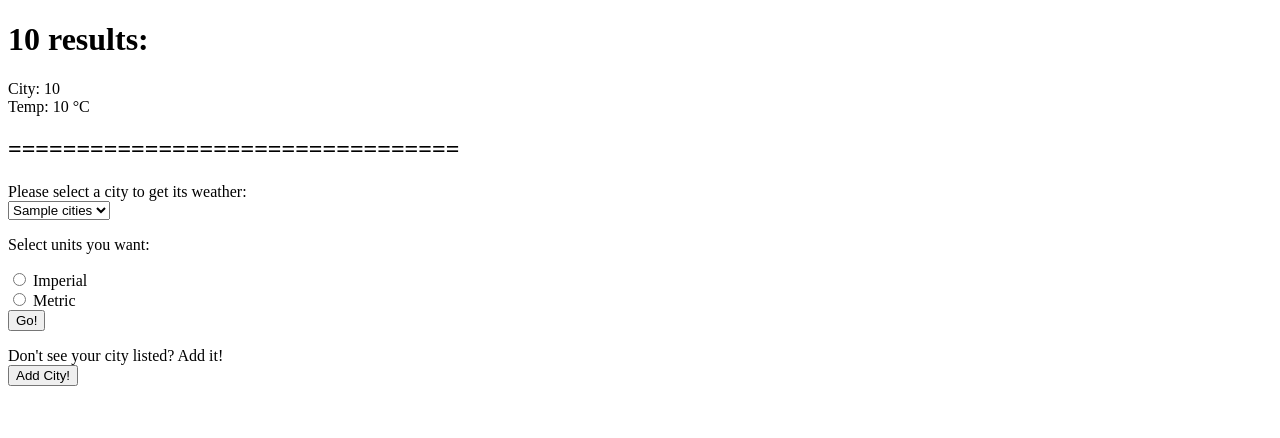
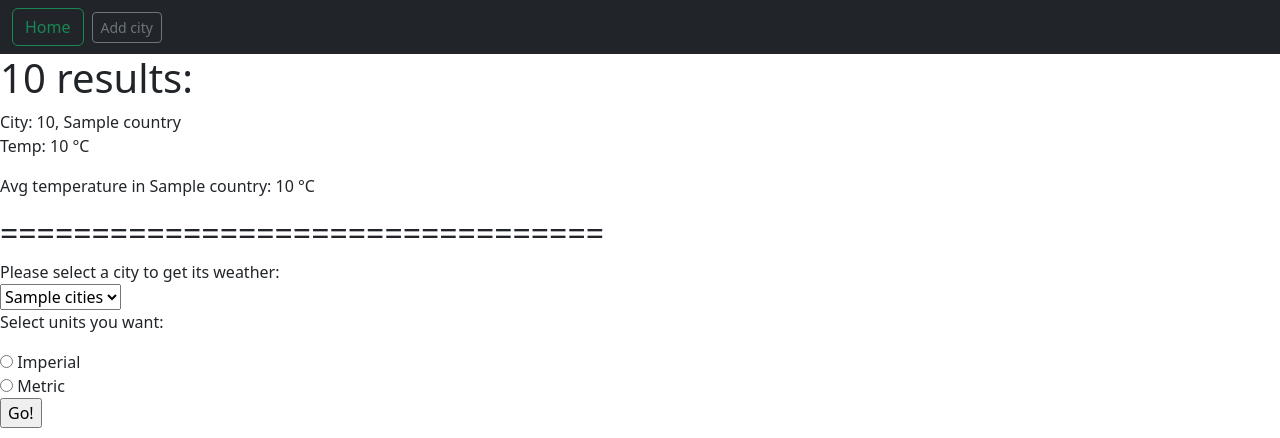
Before and after one commit to zeeshan-shafeek/Weather-website, a Flask app: template templates/results.html in a window 1280 px wide. Shown: the top 438 px of the page. Run offline with Flask 2, Linux system fonts and the light colour scheme; the template is opened without the code that fills it: most values are stand-ins (such as "Sample title", 1, 10 or a date in 2020); parts of the project's set-up code (start-up, migrations or seed data) failed here and were passed over.

Commit message:
successful country implimentation, added bootstrap

```diff
--- a/Weather.py
+++ b/Weather.py
@@ -16,6 +16,7 @@ class WeatherApp:
         try:
             self.city = self.reply.json()['name']
             self.country = self.reply.json()['sys']['country']
+            self.temp = float(self.reply.json()['main']['temp'])
         except KeyError:
             pass
         if self.reply.status_code != 200:
@@ -26,4 +27,4 @@ class WeatherApp:
 
     def check_temp(self):
         self.request_data()
-        return self.reply.json()['main']['temp']
+        return self.temp
--- a/app.py
+++ b/app.py
@@ -10,21 +10,20 @@ app.config["SQLALCHEMY_TRACK_MODIFICATIONS"] = False
 db = SQLAlchemy(app)
 
 
-class Cities(db.Model):
-    _id = db.Column("id", db.Integer, primary_key=True)
-    cities = db.Column(db.String(50))
-    temp = db.Column(db.float)
-    country_id = db.column(db.integer, db.ForeignKey('countries.id'))
+class Countries(db.Model):
+    id = db.Column(db.Integer, primary_key=True)
+    countries = db.Column(db.String(50))
+    cities = db.relationship('Cities', backref='countries')
 
 
-class Countries(db.Model):
-    _id = db.Column("id", db.Integer, primary_key=True)
-    Countries = db.Column(db.String(50))
-    temp = db.Column(db.float)
-    cities = db.relationship('Cities', backref='country')
+class Cities(db.Model):
+    id = db.Column(db.Integer, primary_key=True)
+    cities = db.Column(db.String(50))
+    temp = db.Column(db.Float)
+    countries_id = db.Column(db.Integer, db.ForeignKey('countries.id'))
 
-    def __init__(self, city):
-        self.cities = city
+    # def __init__(self, city):
+    #     self.cities = city
 
 
 @app.route('/', methods=["POST", "GET"])
@@ -34,16 +33,26 @@ def home():
         try:
             unit = request.form['unit']
         except KeyError:
-            db_city = Weather.WeatherApp(city, "imperial").city
+            result = Weather.WeatherApp(city, "metric")
+            if result.status == 'City not found!':
+                flash("Not a valid city")
+                return render_template("search.html", city_list=Cities.query.all())
+            db_city = result.city
+            db_country = result.country
+            db_temp = result.temp
+
             found_city = Cities.query.filter_by(cities=db_city).first()
             if found_city:
                 flash("city already added!")
             else:
-                test_city = Weather.WeatherApp(city, "imperial")
-                if test_city.status == 'City not found!':
-                    flash("Not a valid city")
-                    return render_template("search.html", city_list=Cities.query.all())
-                citi = Cities(db_city)
+                countri = Countries.query.filter_by(countries=db_country).first()
+                if countri:
+                    pass
+                else:
+                    countri = Countries(countries=db_country)
+                    db.session.add(countri)
+                    db.session.commit()
+                citi = Cities(cities=db_city, countries=countri, temp=db_temp)
                 db.session.add(citi)
                 db.session.commit()
                 flash("City added!")
@@ -62,7 +71,17 @@ def get_weather(city, unit):
 
     result = Weather.WeatherApp(city, unit)
     if result.status != 'City not found!':
-        return render_template("results.html", city=city, unit=unit, temp=result.check_temp(),
+        cities = Cities.query.filter_by(cities=city).first()
+        country = Countries.query.filter_by(countries=cities.countries.countries).first()
+        all_city = country.cities
+        country_temp = 0.0
+        for c in all_city:
+            country_temp += c.temp
+        country_temp = country_temp/len(all_city)
+        print(country_temp)
+        return render_template("results.html", city=city, unit=unit, country=cities.countries.countries,
+                               temp=result.check_temp(),
+                               country_temp=country_temp,
                                city_list=Cities.query.all())
     else:
         return render_template("404page.html", city=city, city_list=Cities.query.all())
--- a/templates/base.html
+++ b/templates/base.html
@@ -2,11 +2,30 @@
 <html lang="en">
 <head>
     <meta charset="UTF-8">
+    <meta name="viewport" content="width=device-width, initial-scale=1">
     <title>{%block title %} {% endblock %}</title>
-
+<link href="https://cdn.jsdelivr.net/npm/bootstrap@5.2.3/dist/css/bootstrap.min.css" rel="stylesheet" integrity="sha384-rbsA2VBKQhggwzxH7pPCaAqO46MgnOM80zW1RWuH61DGLwZJEdK2Kadq2F9CUG65" crossorigin="anonymous">
 </head>
 <body>
+<nav class="navbar navbar-dark bg-dark">
+
+  <form class="container-fluid justify-content-start" method="post">
+    <button button onclick="myFunction()" class="btn btn-outline-success me-2" type="button">Home</button>
+    <button button onclick="myFunction1()" class="btn btn-sm btn-outline-secondary" type="button">Add city</button>
+      <script>
+function myFunction() {
+  location.replace("http://127.0.0.1:5000/")
+}
+function myFunction1() {
+  location.replace("http://127.0.0.1:5000/add-city")
+}
+</script>
+  </form>
+</nav>
 <h1>{%block heading %}{% endblock %}</h1>
+<link href="https://cdn.jsdelivr.net/npm/bootstrap@5.2.3/dist/css/bootstrap.min.css" rel="stylesheet" integrity="sha384-rbsA2VBKQhggwzxH7pPCaAqO46MgnOM80zW1RWuH61DGLwZJEdK2Kadq2F9CUG65" crossorigin="anonymous">
+<script src="https://cdn.jsdelivr.net/npm/@popperjs/core@2.11.6/dist/umd/popper.min.js" integrity="sha384-oBqDVmMz9ATKxIep9tiCxS/Z9fNfEXiDAYTujMAeBAsjFuCZSmKbSSUnQlmh/jp3" crossorigin="anonymous"></script>
+<script src="https://cdn.jsdelivr.net/npm/bootstrap@5.2.3/dist/js/bootstrap.min.js" integrity="sha384-cuYeSxntonz0PPNlHhBs68uyIAVpIIOZZ5JqeqvYYIcEL727kskC66kF92t6Xl2V" crossorigin="anonymous"></script>
 {% block content %} {% endblock %}
     <h2>{%block heading2 %}{% endblock %}</h2>
 <h2>=================================</h2>
@@ -29,7 +48,7 @@
 
 </p>
 
-<form action= "/addcity/" method="post">
+<form action= "/add-city/" method="post">
     <label> Don't see your city listed? Add it!</label><br>
     <input type="submit" value="Add City!">
 </form>
--- a/templates/results.html
+++ b/templates/results.html
@@ -1,11 +1,12 @@
 {% extends "base.html"%}
 {% block title %} {{city}} weather {% endblock %}
 {% block content %}
-    <p> City: {{city}} <br>
+    <p> City: {{city}}, {{country}} <br>
         {% if unit == "imperial" %}
             Temp: {{temp}} °F</p>
         {% else %}
             Temp: {{temp}} °C </p>
         {% endif %}
+<p>Avg temperature in {{country}}: {{country_temp}} °C</p>
 {% endblock %}
 {%block heading %} {{city}} results: {% endblock %}
```
Also changed, not shown: templates/add-city.html (+27 -3 lines), instance/cities.sqlite3.
